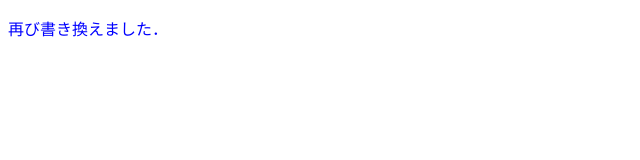
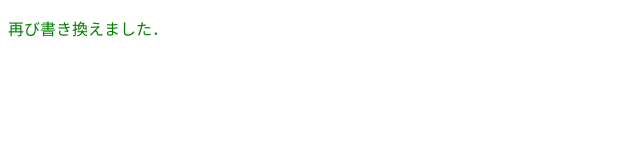
Before and after one commit to aito-git/241205004-git-prework, a plain HTML site: page index.html in a window 1280 px wide. Shown: the whole page, without its empty margins (0-640 px from the left). Drawn offline with Linux system fonts and the light colour scheme.

Commit message:
テキストの色を青から緑に変更してはどうですか

```diff
--- a/index.html
+++ b/index.html
@@ -5,6 +5,6 @@
     <title>タイトル</title>
   </head>
   <body>
-     <p style = "color:blue;">再び書き換えました．</p>
+     <p style = "color:green;">再び書き換えました．</p>
   </body>
 </html>
```
